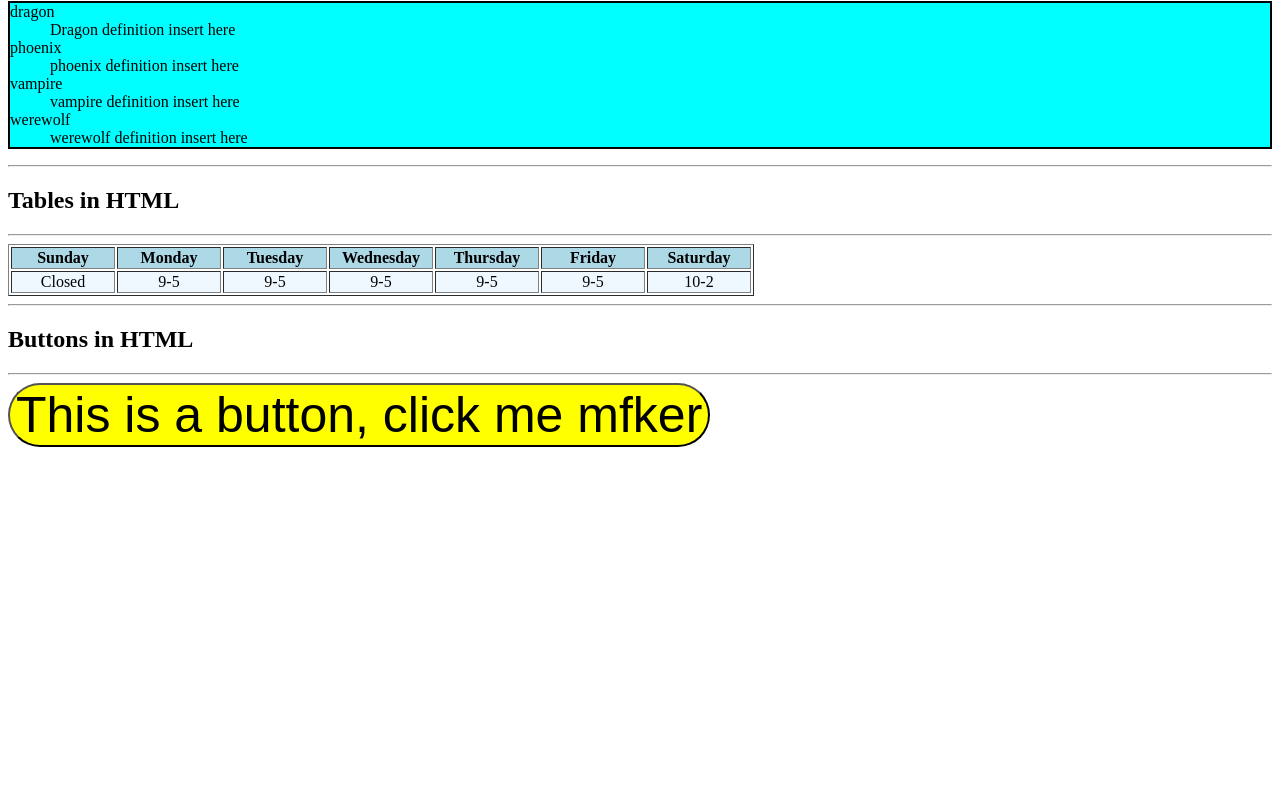
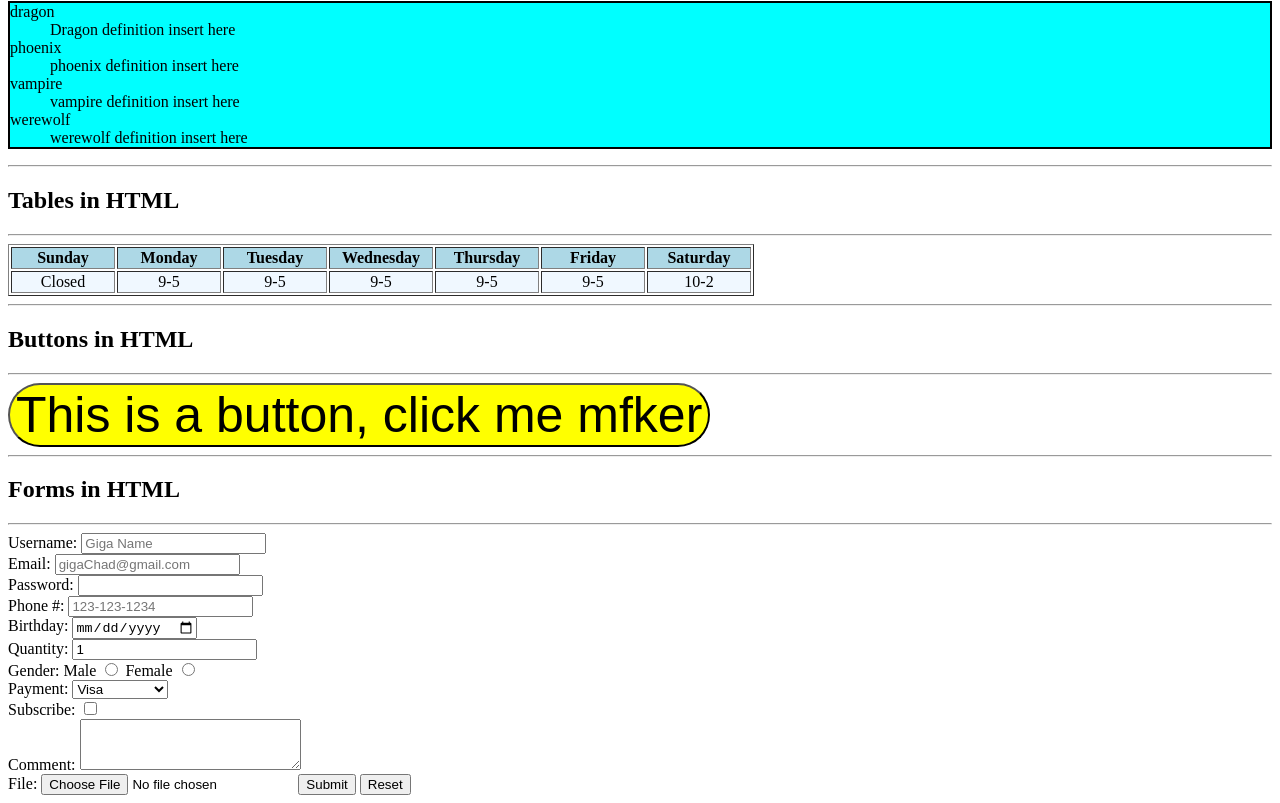
Before and after one commit to DJohnJomar/HTMLPractice, a plain HTML site: page index.html in a window 1280 px wide. Shown: the part 1768-2571 px from the top of the page. Before the commit the page ends 2223 px from the top, so only its background shows below. Drawn offline with Linux system fonts and the light colour scheme.

Commit message:
Finished making forms and placed sections in the code

```diff
--- a/index.html
+++ b/index.html
@@ -4,25 +4,31 @@
 <head>
     <title>This is my first website</title>
 </head>
-    <link rel ="icon" type = "images/jpg" href = "Images/MyPortrait.jpg"> <!--places an image as an icon of the browser "favicon"-->
+<link rel="icon" type="images/jpg" href="Images/MyPortrait.jpg">
+<!--places an image as an icon of the browser "favicon"-->
 
 <body>
     <section>
-            <h1 align = "center">This is me!</h1>
+        <h1 align="center">This is me!</h1>
         <hr>
 
-            <a href = "https://www.facebook.com/J0hnjomar" target = _blank title = "This takes you to my Facebook Page">
-            <image src = "Images/MyPortrait.jpg" alt ="My portrait" width="500" lengt="500">
+        <a href="https://www.facebook.com/J0hnjomar" target=_blank title="This takes you to my Facebook Page">
+            <image src="Images/MyPortrait.jpg" alt="My portrait" width="500" lengt="500">
         </a>
 
         <p>Click my image to go to my Facebook Page</p>
 
-            <p>Or click <a href = "https://www.facebook.com/J0hnjomar" target = _blank title = "This takes you to my Facebook Page">This </a>To go to my Facebook Page</p>
+        <p>Or click <a href="https://www.facebook.com/J0hnjomar" target=_blank
+                title="This takes you to my Facebook Page">This </a>To go to my Facebook Page</p>
 
-            <p>Click <a href = "page2.html" title = "Go to Giga Chad">Here </a>to see giga Chad</p>
+        <p>Click <a href="page2.html" title="Go to Giga Chad">Here </a>to see giga Chad</p>
+    </section>
 
+    <section>
         <!--Formatting in HTML-->
-            <hr><h1>This is how to do the formatting in HTML</h1><hr>
+        <hr>
+        <h1>This is how to do the formatting in HTML</h1>
+        <hr>
         <ul>
             <li>This is <b>bold</b> text</li>
             <li>This is <i>italic</i> text</li>
@@ -33,23 +39,41 @@
             <li>This is <sub>subscript</sub> text</li>
             <li>This is <sup>superscript</sup> text</li>
             <li>This is <tt>monospace</tt> text</li>
-                <li>This is <mark style = "background-color: lightgreen;">marked</mark> text</li>
+            <li>This is <mark style="background-color: lightgreen;">marked</mark> text</li>
         </ul>
+    </section>
 
+    <section>
         <!--Grouping in HTML for styling purposes-->
         <!--Span is an in line container, div is a block containter, it contains the whole line. It creates a new block-->
-            <hr><h1>Grouping in HTML</h1><hr>
-            <h1><span style = "background-color: gray;">This is a span title</span></h1>
-            <h1><div style = "background-color: lime;">This is a div title</div></h1>
+        <hr>
+        <h1>Grouping in HTML</h1>
+        <hr>
+        <h1><span style="background-color: gray;">This is a span title</span></h1>
+        <h1>
+            <div style="background-color: lime;">This is a div title</div>
+        </h1>
 
-            <p><span style = "background-color: gray;">This is a span sentence</span></p>
-            <p><div style = "background-color: lime;">This is a div sentence</div></p>
-            <p>Lorem <span style = "background-color: gray;">ipsum dolor sit amet consectetur adipisicing elit. Perspiciatis modi harum quas expedita tempore quae voluptatibus libero animi eum voluptas. Rerum ducimus, officia atque perferendis nisi ut eaque neque magnam?</span></p>
+        <p><span style="background-color: gray;">This is a span sentence</span></p>
+        <p>
+        <div style="background-color: lime;">This is a div sentence</div>
+        </p>
+        <p>Lorem <span style="background-color: gray;">ipsum dolor sit amet consectetur adipisicing elit. Perspiciatis
+                modi harum quas expedita tempore quae voluptatibus libero animi eum voluptas. Rerum ducimus, officia
+                atque perferendis nisi ut eaque neque magnam?</span></p>
         <!--In here, DIV created a new block for the content that it contains-->
-            <p>Lorem <div style = "background-color: lime;border: 2px solid;">ipsum dolor sit amet, consectetur adipisicing elit. Vero ab laudantium culpa iste magnam, blanditiis quam odio fugit error aut maiores nihil eius et illo cumque quidem, nobis quas laboriosam!</div></p>
+        <p>Lorem
+        <div style="background-color: lime;border: 2px solid;">ipsum dolor sit amet, consectetur adipisicing elit. Vero
+            ab laudantium culpa iste magnam, blanditiis quam odio fugit error aut maiores nihil eius et illo cumque
+            quidem, nobis quas laboriosam!</div>
+        </p>
+    </section>
 
+    <section>
         <!--Lists in HTML-->
-            <hr><h1>Lists in HTML</h1><hr>
+        <hr>
+        <h1>Lists in HTML</h1>
+        <hr>
         <h2>Unordered Lists</h2>
         <ul>
             <li>List</li>
@@ -72,9 +96,9 @@
             </ol>
             <li>Number 2 list</li>
         </ol>
-            <h2 >Description List</h2>
+        <h2>Description List</h2>
         <!--if you put style in a tag, if covers the whole block, unlike in span which are only in line. This is maybe simmilar to div-->
-            <dl style = "background-color: aqua; border:2px solid;">
+        <dl style="background-color: aqua; border:2px solid;">
             <dt>dragon</dt>
             <dd>Dragon definition insert here</dd>
 
@@ -89,20 +113,24 @@
 
 
         </dl>
+    </section>
 
+    <section>
         <!--Tables in HTML-->
-            <hr><h2>Tables in HTML</h2><hr>
-            <table border = "1"> <!-- Different border in the style attribute-->
-                <tr style = "background-color: lightblue;"><!--<tr> is table row, <th> is table header-->
-                    <th width = "100">Sunday</th>
-                    <th width = "100">Monday</th>
-                    <th width = "100">Tuesday</th>
-                    <th width = "100">Wednesday</th>
-                    <th width = "100">Thursday</th>
-                    <th width = "100">Friday</th>
-                    <th width = "100">Saturday</th>
+        <hr>
+        <h2>Tables in HTML</h2>
+        <hr>
+        <table border="1"> <!-- Different border in the style attribute-->
+            <tr style="background-color: lightblue;"><!--<tr> is table row, <th> is table header-->
+                <th width="100">Sunday</th>
+                <th width="100">Monday</th>
+                <th width="100">Tuesday</th>
+                <th width="100">Wednesday</th>
+                <th width="100">Thursday</th>
+                <th width="100">Friday</th>
+                <th width="100">Saturday</th>
             </tr>
-                <tr align = "center" style = "background-color: aliceblue;">
+            <tr align="center" style="background-color: aliceblue;">
                 <td>Closed</td>
                 <td>9-5</td>
                 <td>9-5</td>
@@ -113,12 +141,69 @@
             </tr>
         </table>
 
-            <hr><h2>Buttons in HTML</h2><hr>
-            <a href = "page2.html"><button style = "font-size: 50px; background-color: yellow; border-radius: 100px;">This is a button, click me mfker</button></a>
+        <hr>
+        <h2>Buttons in HTML</h2>
+        <hr>
+        <a href="page2.html"><button style="font-size: 50px; background-color: yellow; border-radius: 100px;">This is a
+                button, click me mfker</button></a>
 
+    </section>
 
+    <section>
+        <!--Forms in HTML-->
+        <!--The form element sends a data/value to the file in the ACTION attribute-->
+        <hr>
+        <h2>Forms in HTML</h2>
+        <hr>
+        <form action="index.php" method="post" enctype="multipart/form-data"> <!--enctype is for sending a large file-->
+            <label for="username">Username:</label>
+            <input type="text" title="Enter username here" id="username" minlength="6" maxlength="8"
+                placeholder="Giga Name"><br>
 
+            <label for="email">Email:</label>
+            <input type="email" id="email" placeholder="gigaChad@gmail.com"><br>
 
+            <label for="password">Password:</label>
+            <input type="password" id="password"><br>
+
+            <label for="phone">Phone #:</label>
+            <input type="tel" id="phone" placeholder="123-123-1234" pattern="[0-9]{3}-[0-9]{3}-[0-9]{4}"><br>
+            <!--Must match the pattern to submit-->
+
+            <label for="bday">Birthday:</label>
+            <input type="date" id="bday"><br>
+
+            <label for="quantity">Quantity:</label>
+            <input type="number" id="quantity" min="0" value="1"><br>
+            <!--Can use min and max attribute to limit input-->
+
+            <label for="gender">Gender:</label>
+            <!--Radio buttons must have the same NAME so that only 1 button can be selected at a time-->
+            <label for="male">Male</label>
+            <input type="radio" id="male" name="gender">
+            <label for="female">Female</label>
+            <input type="radio" id="female" name="gender"><br>
+            <!--Syntax for select is vastly different from the previous ones-->
+            <label for="payment">Payment:</label>
+            <select>
+                <option value="visa">Visa</option>
+                <option value="mastercard">Master Card</option>
+                <option value="giftcard">Gift Card</option>
+            </select><br>
+
+            <label for="subscribe">Subscribe:</label>
+            <input type="checkbox" id="subscribe"> <br>
+
+            <label for="comment">Comment:</label>
+            <textarea id="comment" rows="3" cols="25"></textarea><br>
+
+            <label for="file">File:</label>
+            <input type="file" id="file" accept="image/png, image/jpeg">
+            <!--Accept attribute limits to which file can only be submitted, use comma to increase it-->
+
+            <input type="submit">
+            <input type="reset">
+        </form>
     </section>
 </body>
 
```
Lines whose indentation alone changed are shown as unchanged.
